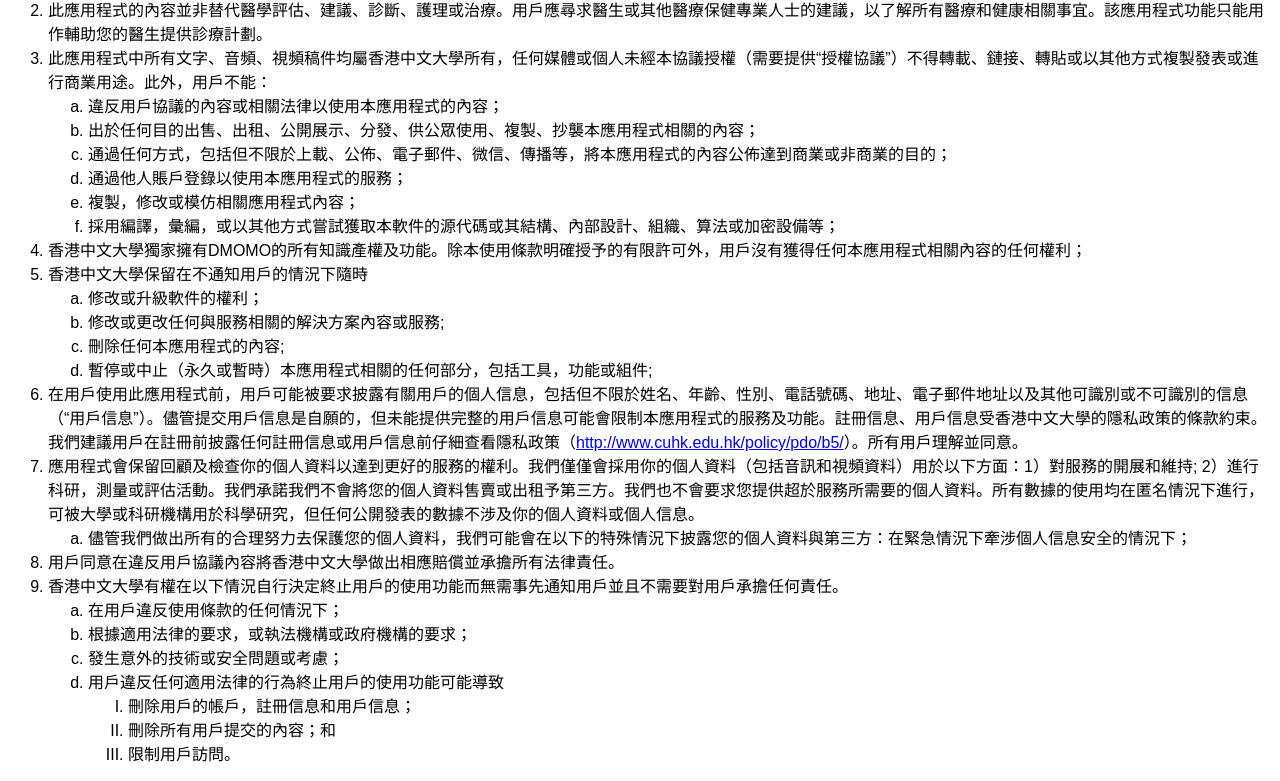
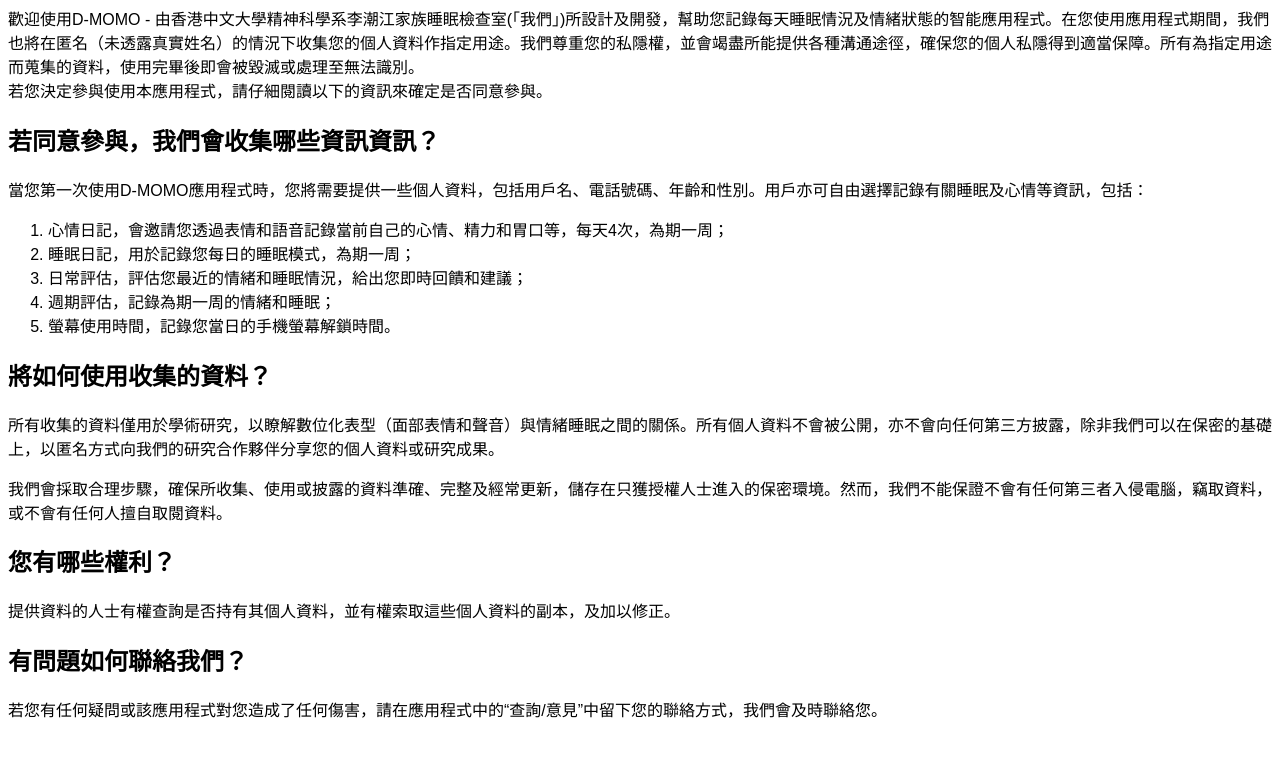
Before and after one commit to CUHK-SAU/CUHK-SAU.github.io, a plain HTML site: page index.html in a window 1280 px wide. Shown: the part 83-864 px from the top of the page. After the commit the page ends 820 px from the top, so only its background shows below. Drawn offline with Linux system fonts and the light colour scheme.

Commit message:
Update index.html

```diff
--- a/index.html
+++ b/index.html
@@ -10,54 +10,36 @@
 		<title>Deeptaanshu Kumar</title>
 	</head>
 	<body id='policy' style="font-family: sans-serif;">
-		<p>任何使用DMOMO均應知悉並遵守以下協議條款。凡以任何方式登陸此應用程式或直接、間接使用此應用程式資料者或相關內容者，視為自願接受用戶協議的約束。</p>
-		<ol>
-			<li>所有此應用程式的用戶均需註冊並填寫所需的所有信息。用戶並且保證自己超過18歲並根據任何適用法律，不會被禁止訪問或使用本網站或網站功能。</li>
-			<li>此應用程式的內容並非替代醫學評估、建議、診斷、護理或治療。用戶應尋求醫生或其他醫療保健專業人士的建議，以了解所有醫療和健康相關事宜。該應用程式功能只能用作輔助您的醫生提供診療計劃。</li>
-			<li>
-				此應用程式中所有文字、音頻、視頻稿件均屬香港中文大學所有，任何媒體或個人未經本協議授權（需要提供“授權協議”）不得轉載、鏈接、轉貼或以其他方式複製發表或進行商業用途。此外，用戶不能：
-				<ol style="list-style-type:lower-alpha">
-					<li>違反用戶協議的內容或相關法律以使用本應用程式的內容；</li>
-					<li>出於任何目的出售、出租、公開展示、分發、供公眾使用、複製、抄襲本應用程式相關的內容； </li>
-					<li>通過任何方式，包括但不限於上載、公佈、電子郵件、微信、傳播等，將本應用程式的內容公佈達到商業或非商業的目的；</li>
-					<li>通過他人賬戶登錄以使用本應用程式的服務；</li>
-					<li>複製，修改或模仿相關應用程式內容；</li>
-					<li>採用編譯，彙編，或以其他方式嘗試獲取本軟件的源代碼或其結構、內部設計、組織、算法或加密設備等；</li>
-				</ol>
-			</li>
-			<li>香港中文大學獨家擁有DMOMO的所有知識產權及功能。除本使用條款明確授予的有限許可外，用戶沒有獲得任何本應用程式相關內容的任何權利；</li>
-			<li>
-				香港中文大學保留在不通知用戶的情況下隨時
-				<ol style="list-style-type:lower-alpha">
-					<li>修改或升級軟件的權利；</li>
-					<li>修改或更改任何與服務相關的解決方案內容或服務; </li>
-					<li>刪除任何本應用程式的內容; </li>
-					<li>暫停或中止（永久或暫時）本應用程式相關的任何部分，包括工具，功能或組件;</li>
-				</ol>
-			</li>
-			<li>在用戶使用此應用程式前，用戶可能被要求披露有關用戶的個人信息，包括但不限於姓名、年齡、性別、電話號碼、地址、電子郵件地址以及其他可識別或不可識別的信息（“用戶信息”）。儘管提交用戶信息是自願的，但未能提供完整的用戶信息可能會限制本應用程式的服務及功能。註冊信息、用戶信息受香港中文大學的隱私政策的條款約束。我們建議用戶在註冊前披露任何註冊信息或用戶信息前仔細查看隱私政策（<a href="http://www.cuhk.edu.hk/policy/pdo/b5/">http://www.cuhk.edu.hk/policy/pdo/b5/</a>）。所有用戶理解並同意。</li>
-			<li>
-				應用程式會保留回顧及檢查你的個人資料以達到更好的服務的權利。我們僅僅會採用你的個人資料（包括音訊和視頻資料）用於以下方面：1）對服務的開展和維持; 2）進行科研，測量或評估活動。我們承諾我們不會將您的個人資料售賣或出租予第三方。我們也不會要求您提供超於服務所需要的個人資料。所有數據的使用均在匿名情況下進行，可被大學或科研機構用於科學研究，但任何公開發表的數據不涉及你的個人資料或個人信息。
-				<ol style="list-style-type:lower-alpha">
-					<li>儘管我們做出所有的合理努力去保護您的個人資料，我們可能會在以下的特殊情況下披露您的個人資料與第三方：在緊急情況下牽涉個人信息安全的情況下；</li>
-				</ol>
-			</li>
-			<li>用戶同意在違反用戶協議內容將香港中文大學做出相應賠償並承擔所有法律責任。</li>
-			<li>香港中文大學有權在以下情況自行決定終止用戶的使用功能而無需事先通知用戶並且不需要對用戶承擔任何責任。
-				<ol style="list-style-type:lower-alpha">
-					<li>在用戶違反使用條款的任何情況下；</li>
-					<li>根據適用法律的要求，或執法機構或政府機構的要求；</li>
-					<li>發生意外的技術或安全問題或考慮；</li>
-					<li>
-						用戶違反任何適用法律的行為終止用戶的使用功能可能導致
-						<ol style="list-style-type:upper-roman">
-							<li>刪除用戶的帳戶，註冊信息和用戶信息；</li>
-							<li>刪除所有用戶提交的內容；和</li>
-							<li>限制用戶訪問。</li>
-						</ol>
-					</li>
-				</ol>
-			</li>
-		</ol>
+		<h1>資料私隱政策</h1>
+		<p>
+			歡迎使用D-MOMO - 由香港中文大學精神科學系李潮江家族睡眠檢查室(「我們」)所設計及開發，幫助您記錄每天睡眠情況及情緒狀態的智能應用程式。在您使用應用程式期間，我們也將在匿名（未透露真實姓名）的情況下收集您的個人資料作指定用途。我們尊重您的私隱權，並會竭盡所能提供各種溝通途徑，確保您的個人私隱得到適當保障。所有為指定用途而蒐集的資料，使用完畢後即會被毀滅或處理至無法識別。
+			</br>若您決定參與使用本應用程式，請仔細閱讀以下的資訊來確定是否同意參與。
+		</p>
+		<h2>若同意參與，我們會收集哪些資訊資訊？</h2>
+		<p>
+			當您第一次使用D-MOMO應用程式時，您將需要提供一些個人資料，包括用戶名、電話號碼、年齡和性別。用戶亦可自由選擇記錄有關睡眠及心情等資訊，包括：
+			<ol>
+				<li>心情日記，會邀請您透過表情和語音記錄當前自己的心情、精力和胃口等，每天4次，為期一周；</li>
+				<li>睡眠日記，用於記錄您每日的睡眠模式，為期一周；</li>
+				<li>日常評估，評估您最近的情緒和睡眠情況，給出您即時回饋和建議；</li>
+				<li>週期評估，記錄為期一周的情緒和睡眠；</li>
+				<li>螢幕使用時間，記錄您當日的手機螢幕解鎖時間。</li>
+			</ol>
+		</p>
+		<h2>將如何使用收集的資料？</h2>
+		<p>
+			所有收集的資料僅用於學術研究，以瞭解數位化表型（面部表情和聲音）與情緒睡眠之間的關係。所有個人資料不會被公開，亦不會向任何第三方披露，除非我們可以在保密的基礎上，以匿名方式向我們的研究合作夥伴分享您的個人資料或研究成果。
+		</p>
+		<p>
+			我們會採取合理步驟，確保所收集、使用或披露的資料準確、完整及經常更新，儲存在只獲授權人士進入的保密環境。然而，我們不能保證不會有任何第三者入侵電腦，竊取資料，或不會有任何人擅自取閱資料。
+		</p>
+		<h2>您有哪些權利？</h2>
+		<p>
+			提供資料的人士有權查詢是否持有其個人資料，並有權索取這些個人資料的副本，及加以修正。
+		</p>
+		<h2>有問題如何聯絡我們？</h2>
+		<p>
+			若您有任何疑問或該應用程式對您造成了任何傷害，請在應用程式中的“查詢/意見”中留下您的聯絡方式，我們會及時聯絡您。
+		</p>
 	</body>
 </html>
```
